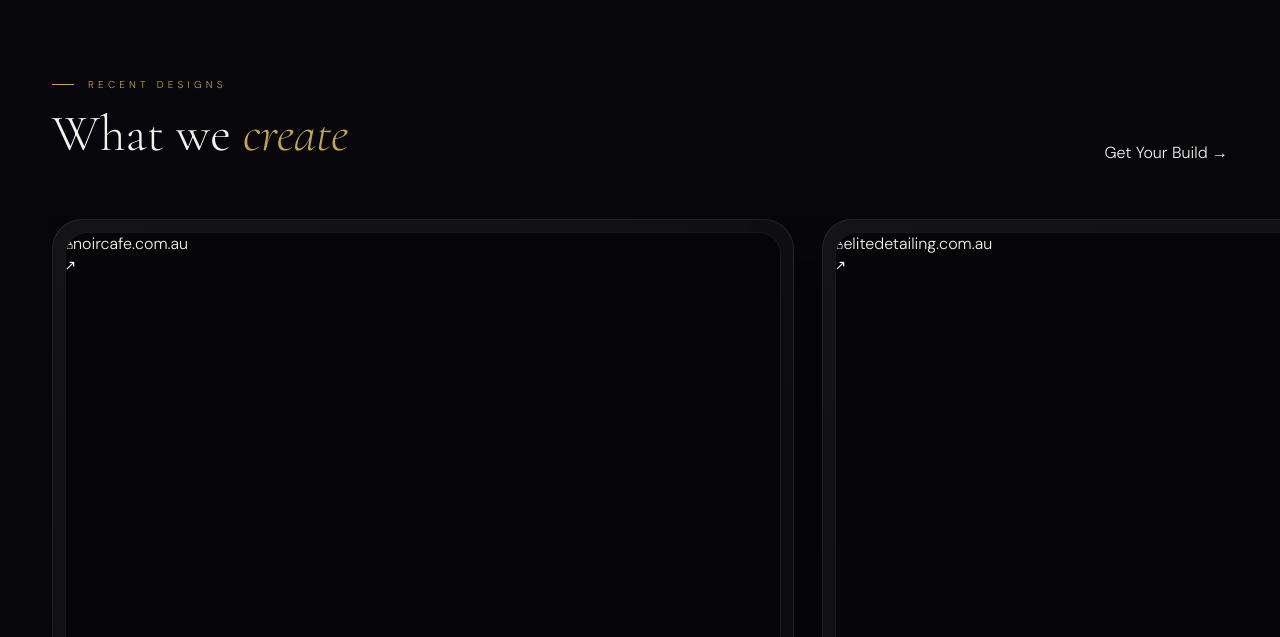
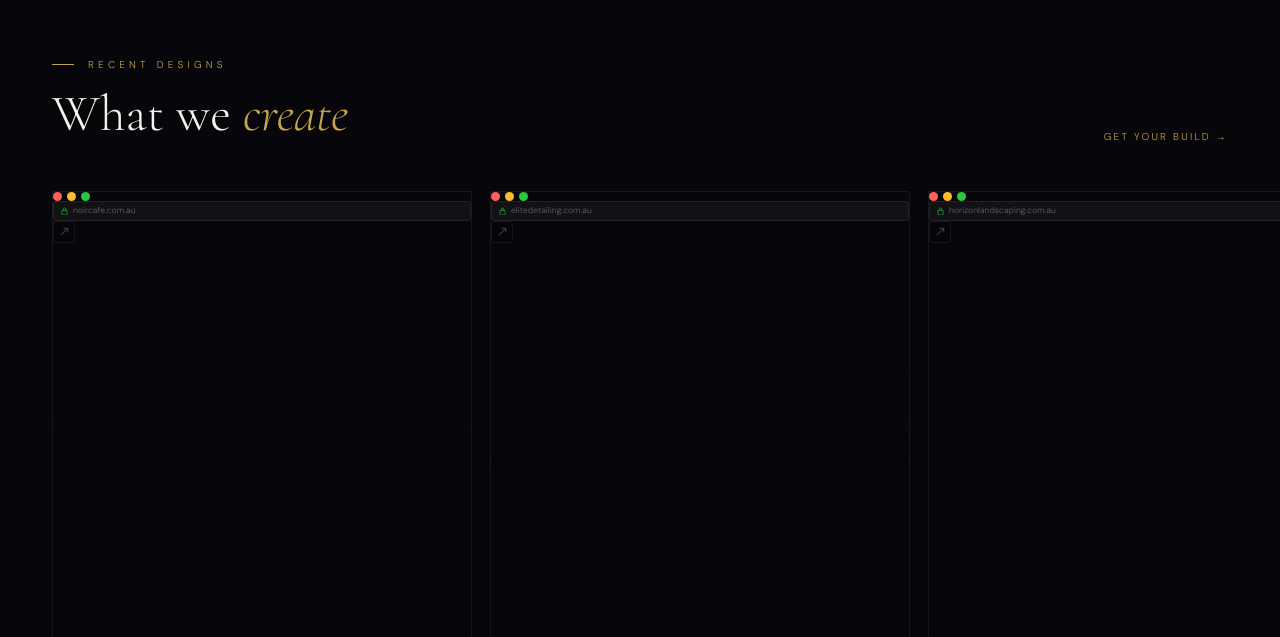
Before and after one commit to wilsoncreativeco/Wilson-Creative, a React (Vite) app: page / in a window 1280 px wide. Shown: the part 2543-3180 px from the top of the page. Built offline with nearby package versions, Linux system fonts and the light colour scheme; grey boxes are pictures that could not be loaded.

Commit message:
Update App.css

```diff
--- a/src/App.css
+++ b/src/App.css
@@ -1250,86 +1250,118 @@ body::before{
    ║  PORTFOLIO                   ║
    ╚══════════════════════════════╝ */
 
-.port{ padding:120px 0 120px 52px; }
+.port{ padding:100px 0 100px 52px; }
 
 .port-hd{
   display:flex;
   justify-content:space-between;
   align-items:flex-end;
   padding-right:52px;
-  margin-bottom:52px;
+  margin-bottom:48px;
   flex-wrap:wrap;
+  gap:16px;
+}
+
+.view-all{
+  display:flex;
+  align-items:center;
+  gap:8px;
+  font-size:10px;
+  letter-spacing:.22em;
+  text-transform:uppercase;
+  color:var(--g);
+  transition:gap .3s;
+}
+
+.view-all:hover{ gap:16px; }
+
+.port-track{
+  display:flex;
   gap:18px;
-}
-
-.port-track{
-  display:flex;
-  gap:28px;
   overflow-x:auto;
-  scroll-snap-type:x proximity;
+  scroll-snap-type:x mandatory;
   -webkit-overflow-scrolling:touch;
   scrollbar-width:none;
-  padding:4px 52px 18px 0;
+  padding-right:52px;
   cursor:grab;
 }
 
+.port-track:active{ cursor:grabbing; }
 .port-track::-webkit-scrollbar{ display:none; }
 
+/* ── Card shell ── */
+
 .pcard{
-  flex:0 0 clamp(580px,58vw,760px);
+  flex:0 0 420px;
   scroll-snap-align:start;
-  border:1px solid rgba(255,255,255,.08);
-  border-radius:30px;
-  background:linear-gradient(145deg, rgba(255,255,255,.055), rgba(255,255,255,.018));
-  padding:12px;
+  height:580px;
+  border:1px solid var(--bd);
+  background:#07060a;
+  position:relative;
   overflow:hidden;
   display:flex;
   flex-direction:column;
-  box-shadow:0 24px 80px rgba(0,0,0,.34);
-  transition:border-color .35s, transform .35s var(--ease), box-shadow .35s;
+  transition:border-color .35s, transform .35s var(--ease), box-shadow .4s;
+}
+
+.pcard::before{
+  content:'';
+  position:absolute;
+  inset:0;
+  z-index:6;
+  pointer-events:none;
+  background:linear-gradient(
+    to top,
+    rgba(7,6,10,.98) 0%,
+    rgba(7,6,10,.82) 22%,
+    rgba(7,6,10,.18) 52%,
+    rgba(7,6,10,.04) 76%,
+    transparent 100%
+  );
 }
 
 .pcard:hover{
-  border-color:rgba(197,164,74,.26);
-  transform:translate3d(0,-5px,0) scale(1.006);
-  box-shadow:0 38px 100px rgba(0,0,0,.48), 0 0 0 1px rgba(197,164,74,.08);
-}
-
-/* ── Portfolio preview ──────────────────────────────────────
-   Scale is applied directly on .pcard-page (not via variable).
-   .pcard-screen is a flex container → justify-content:center
-   centres the oversized 1440px child, then scale(.38) shrinks
-   it around its top-centre, which sits exactly at the parent
-   centre. No wrapper divs, no CSS-variable magic.
-   At scale .38: visual width 547px, height shows 1263px of
-   page content — well past any full-viewport hero.
-─────────────────────────────────────────────────────────── */
+  border-color:var(--bdg);
+  transform:translateY(-8px);
+  box-shadow:0 32px 72px rgba(0,0,0,.6), 0 0 0 1px rgba(197,164,74,.12);
+}
+
+/* ── Preview layer ── */
+
 .pcard-preview{
-  --preview-scroll:4200px;
-  --preview-duration:40s;
-  position:relative;
-  height:clamp(430px,38vw,560px);
-  border-radius:22px;
-  overflow:hidden;
-  background:#060609;
-  border:1px solid rgba(255,255,255,.075);
-}
+  --scroll-distance:4000px;
+  position:absolute;
+  inset:0;
+  z-index:0;
+}
+
+/* ── Still image fallback ── */
 
 .pcard-still{
   position:absolute;
   inset:0;
-  z-index:5;
+  z-index:1;
   background-size:cover;
   background-position:top center;
-  filter:saturate(.78) brightness(.62);
-  transition:opacity .7s ease, transform 1.1s var(--ease);
-  pointer-events:none;
-}
-
-.pcard-preview.is-ready .pcard-still{
+  filter:saturate(.72) brightness(.58);
+  transition:opacity .9s .1s var(--ease), transform 1.1s var(--ease);
+}
+
+.pcard-still::after{
+  content:'';
+  position:absolute;
+  inset:0;
+  background:
+    linear-gradient(to bottom, rgba(7,6,10,.12) 0%, rgba(7,6,10,.52) 100%),
+    repeating-linear-gradient(90deg, rgba(255,255,255,.022) 0 1px, transparent 1px 28px);
+}
+
+.pcard-preview.is-live .pcard-still{
   opacity:0;
-  transform:scale(1.015);
-}
+  transform:scale(1.03);
+}
+
+/* ── Browser chrome ── */
 
 .pcard-browser{
   position:absolute;
@@ -1338,43 +1370,111 @@ body::before{
   display:flex;
   flex-direction:column;
   opacity:0;
-  transition:opacity .45s ease;
+  transition:opacity .45s var(--ease);
 }
 
 .pcard-preview.is-live .pcard-browser{ opacity:1; }
 
+/* ── Browser bar ── */
+
 .pcard-bbar{
-  height:42px;
+  height:36px;
   flex-shrink:0;
-  background:rgba(17,16,16,.96);
-  border-bottom:1px solid rgba(255,255,255,.075);
-  display:flex;
-  align-items:center;
-  gap:10px;
-  padding:0 12px;
-  backdrop-filter:blur(14px);
-  -webkit-backdrop-filter:blur(14px);
-}
-
-/* flex-container: centres the 1440px child then scale shrinks
-   it symmetrically around its top-centre = parent centre    */
+  background:#111010;
+  border-bottom:1px solid rgba(255,255,255,.07);
+  display:flex;
+  align-items:center;
+  gap:8px;
+  padding:0 10px;
+}
+
+.pcard-dots{
+  display:flex;
+  gap:5px;
+  align-items:center;
+  flex-shrink:0;
+}
+
+.pcard-dots span{
+  width:9px;
+  height:9px;
+  border-radius:50%;
+  transition:filter .25s;
+}
+
+.pcard-dots span:nth-child(1){ background:#ff5f57; }
+.pcard-dots span:nth-child(2){ background:#febc2e; }
+.pcard-dots span:nth-child(3){ background:#28c840; }
+
+.pcard:hover .pcard-dots span{ filter:brightness(1.18) saturate(1.1); }
+
+.pcard-url-bar{
+  flex:1;
+  height:20px;
+  background:rgba(255,255,255,.05);
+  border:1px solid rgba(255,255,255,.07);
+  border-radius:4px;
+  display:flex;
+  align-items:center;
+  gap:5px;
+  padding:0 7px;
+  overflow:hidden;
+  color:rgba(245,242,236,.36);
+  min-width:0;
+}
+
+.pcard-url-bar svg{
+  flex-shrink:0;
+  color:rgba(40,200,64,.72);
+}
+
+.pcard-url-bar span{
+  font-size:8.5px;
+  letter-spacing:.01em;
+  white-space:nowrap;
+  overflow:hidden;
+  text-overflow:ellipsis;
+}
+
+.pcard-launch{
+  flex-shrink:0;
+  width:22px;
+  height:22px;
+  display:flex;
+  align-items:center;
+  justify-content:center;
+  color:rgba(245,242,236,.22);
+  border:1px solid rgba(255,255,255,.07);
+  border-radius:3px;
+  transition:color .2s, border-color .2s, background .2s;
+  position:relative;
+  z-index:10;
+}
+
+.pcard-launch:hover{
+  color:var(--g);
+  border-color:var(--bdg);
+  background:var(--gdim);
+}
+
+/* ── Screen area ── */
+
 .pcard-screen{
   flex:1;
+  position:relative;
   overflow:hidden;
-  display:flex;
-  justify-content:center;
-  align-items:flex-start;
-  background:#07070a;
-  position:relative;
-}
+  background:#060505;
+}
+
+/* ── Shimmer skeleton ── */
 
 .pcard-shimmer{
   position:absolute;
   inset:0;
   z-index:3;
-  background:#0b0a0d;
+  background:#0c0b0f;
   overflow:hidden;
-  transition:opacity .45s ease;
+  transition:opacity .6s var(--ease);
 }
 
 .pcard-preview.is-ready .pcard-shimmer{
@@ -1382,34 +1482,93 @@ body::before{
   pointer-events:none;
 }
 
-/* Scale is hardcoded here — no variable, no wrapper divs    */
-.pcard-page{
+.pcard-shimmer::after{
+  content:'';
+  position:absolute;
+  inset:0;
+  background:linear-gradient(
+    108deg,
+    transparent 28%,
+    rgba(197,164,74,.055) 50%,
+    transparent 72%
+  );
+  background-size:200% 100%;
+  animation:pShimmer 1.8s ease-in-out infinite;
+}
+
+.psh-nav{
+  position:absolute;
+  top:0;
+  left:0;
+  right:0;
+  height:26px;
+  background:rgba(255,255,255,.024);
+  border-bottom:1px solid rgba(255,255,255,.032);
+}
+
+.psh-hero{
+  position:absolute;
+  top:26px;
+  left:0;
+  right:0;
+  height:46%;
+  background:rgba(255,255,255,.018);
+}
+
+.psh-lines{
+  position:absolute;
+  bottom:0;
+  left:0;
+  right:0;
+  padding:18px 18px 22px;
+  display:flex;
+  flex-direction:column;
+  gap:10px;
+}
+
+.psh-lines span{
+  display:block;
+  height:7px;
+  border-radius:3px;
+  background:rgba(255,255,255,.036);
+}
+
+.psh-lines span:nth-child(1){ width:58%; }
+.psh-lines span:nth-child(2){ width:80%; }
+.psh-lines span:nth-child(3){ width:40%; }
+.psh-lines span:nth-child(4){ width:68%; }
+
+/* ── Live iframe ── */
+
+.pcard-frame{
+  position:absolute;
+  inset:0;
+  z-index:1;
+  opacity:0;
+  transition:opacity .65s var(--ease);
+}
+
+.pcard-preview.is-ready .pcard-frame{ opacity:1; }
+
+/* 1440px desktop viewport scaled down to fit 420px card */
+.pcard-frame iframe{
+  position:absolute;
+  top:0;
+  left:0;
   width:1440px;
-  height:5600px;
-  flex-shrink:0;
-  transform:scale(.38);
-  transform-origin:top center;
-  will-change:transform;
-}
-
-.pcard-preview.is-ready .pcard-page{
-  animation:pcardScroll var(--preview-duration) linear infinite alternate;
-}
-
-/* Both keyframes include the scale so it never changes      */
-@keyframes pcardScroll{
-  from{ transform:scale(.38) translateY(0); }
-  to{   transform:scale(.38) translateY(calc(var(--preview-scroll) * -1)); }
-}
-
-.pcard-page iframe{
-  width:1440px;
-  height:5600px;
+  height:6400px;
   border:0;
   display:block;
   pointer-events:none;
-  background:#fff;
-  filter:saturate(.94) brightness(.92);
+  transform:scale(.2917) translateY(0);
+  transform-origin:top left;
+  filter:saturate(.92) brightness(.84);
+  will-change:transform;
+}
+
+.pcard:hover .pcard-preview.is-ready .pcard-frame iframe{
+  animation:pcardScroll 12s .18s cubic-bezier(.45,0,.55,1) forwards;
+  filter:saturate(1) brightness(.98);
 }
 
 /* ── Card text ── */
@@ -1473,6 +1632,15 @@ body::before{
   content:'→';
   font-size:13px;
   animation:aPR 1.6s ease-in-out infinite;
+}
+
+/* ── Keyframes ── */
+
+@keyframes pcardScroll{
+  0%{   transform:scale(.2917) translateY(0); }
+  5%{   transform:scale(.2917) translateY(0); }
+  95%{  transform:scale(.2917) translateY(calc(var(--scroll-distance) * -1)); }
+  100%{ transform:scale(.2917) translateY(calc(var(--scroll-distance) * -1)); }
 }
 
 @keyframes pShimmer{
@@ -1707,6 +1875,7 @@ body::before{
 
 /* ╔══════════════════════════════╗
    ║  FAQ                         ║
+   ╚══════════════
    ╚══════════════════════════════╝ */
 
 .faq-list{
@@ -1944,7 +2113,7 @@ body::before{
   left:50%;
   transform:translateX(-50%) translateY(100px);
   z-index:480;
-  display:block;
+  display:none;
   background:var(--g);
   color:var(--bg);
   padding:14px 32px;
@@ -1959,13 +2128,11 @@ body::before{
   white-space:nowrap;
   border:none;
   cursor:pointer;
-  pointer-events:none;
 }
 
 #fcta.show{
   transform:translateX(-50%) translateY(0);
   opacity:1;
-  pointer-events:auto;
 }
 
 /* ╔══════════════════════════════╗
@@ -2117,46 +2284,102 @@ footer{
    ╚══════════════════════════════╝ */
 
 @media(max-width:1100px){
+  .pc-grid{ grid-template-columns:1fr 1fr; }
+  .about{ grid-template-columns:1fr; }
+  .about-vis{ display:none; }
+
   .pcard{
-    flex-basis:clamp(500px,70vw,640px);
+    flex:0 0 360px;
+    height:510px;
   }
 
-  .pcard-preview{
-    height:430px;
+  .pcard:hover .pcard-preview.is-ready .pcard-frame iframe{
+    animation-duration:10s;
   }
 }
 
 @media(max-width:768px){
+  #nav{ padding:16px 24px; }
+  #nav.sc{ padding:11px 24px; }
+  .n-links, .n-cta{ display:none; }
+  .ham{ display:flex; }
+
+  .hero{ padding:0 24px; min-height:100svh; }
+  .hero-video{ opacity:.12; }
+  .h-stats{ display:none; }
+  .h-scroll{ left:24px; bottom:28px; }
+  .h-btns{ flex-direction:column; width:100%; }
+
+  .btn-g,
+  .btn-o{ width:100%; text-align:center; padding:16px; }
+
+  .secpad{ padding:80px 24px; }
+
+  .svc-intro{ flex-direction:column; align-items:flex-start; margin-bottom:36px; }
+  .svc-intro-r{ max-width:100%; }
+  .svc-grid{ grid-template-columns:1fr; }
+
+  .sc-wrapper{ perspective:none; min-height:auto; }
+  .sc-flipper{ transform:none !important; min-height:auto; }
+  .sc-front{ position:relative; inset:auto; }
+  .sc-back{ display:none; }
+  .sc-arr{ display:none; }
+
+  .mqs{ display:none; }
+
   .port{ padding:80px 0 80px 24px; }
   .port-hd{ padding-right:24px; }
-  .port-track{
-    gap:18px;
-    padding-right:24px;
-    scroll-snap-type:x mandatory;
+  .port-track{ padding-right:24px; }
+  .port-hint{ padding-right:24px; }
+
+  .pcard{
+    flex:0 0 86vw;
+    height:480px;
   }
-  .port-hint{ padding-right:24px; }
-
-  .pcard{
-    flex:0 0 88vw;
-    border-radius:24px;
-    padding:10px;
+
+  .pcard:hover .pcard-preview.is-ready .pcard-frame iframe,
+  .pcard:focus-within .pcard-preview.is-ready .pcard-frame iframe{
+    animation-duration:9s;
   }
 
-  .pcard-preview{
-    height:390px;
-    border-radius:18px;
+  .pc-grid{ grid-template-columns:1fr; }
+  .hosting{ grid-template-columns:1fr; gap:24px; }
+  .f-row{ flex-direction:column; gap:0; }
+
+  .cta-sec{ padding:90px 24px; }
+  .cta-ci{ gap:24px; }
+  .ci-div{ display:none; }
+
+  footer{ padding:50px 24px 36px; }
+  .ft{ flex-direction:column; }
+  .f-cols{ gap:32px; }
+  .fb-bot{ flex-direction:column; align-items:flex-start; gap:14px; }
+
+  #fcta{ display:block; }
+  .faq-list{ max-width:100%; }
+}
+
+/* ╔══════════════════════════════╗
+   ║  REDUCED MOTION              ║
+   ╚══════════════════════════════╝ */
+
+@media(prefers-reduced-motion:reduce){
+  *{ animation-duration:.01ms !important; transition-duration:.01ms !important; }
+
+  .hw{ transform:none; }
+
+  .h-eye,
+  .h-sub,
+  .h-btns,
+  .h-scroll,
+  .h-stats{ opacity:1; transform:none; }
+
+  .h-orb{ animation:none; }
+  .sc-flipper{ transition:none; }
+
+  .pcard-frame iframe{ animation:none !important; transition:none !important; }
+
+  .pcard:hover .pcard-preview.is-ready .pcard-frame iframe{
+    transform:scale(.2917) translateY(0);
   }
-
-  .pcard-bbar{ height:38px; }
-
-  .pcard-info{
-    padding:18px 8px 6px;
-  }
-}
-
-@media(prefers-reduced-motion:reduce){
-  .pcard-preview.is-ready .pcard-page{
-    animation:none !important;
-    transform:scale(.38);
-  }
-}
+}
```
